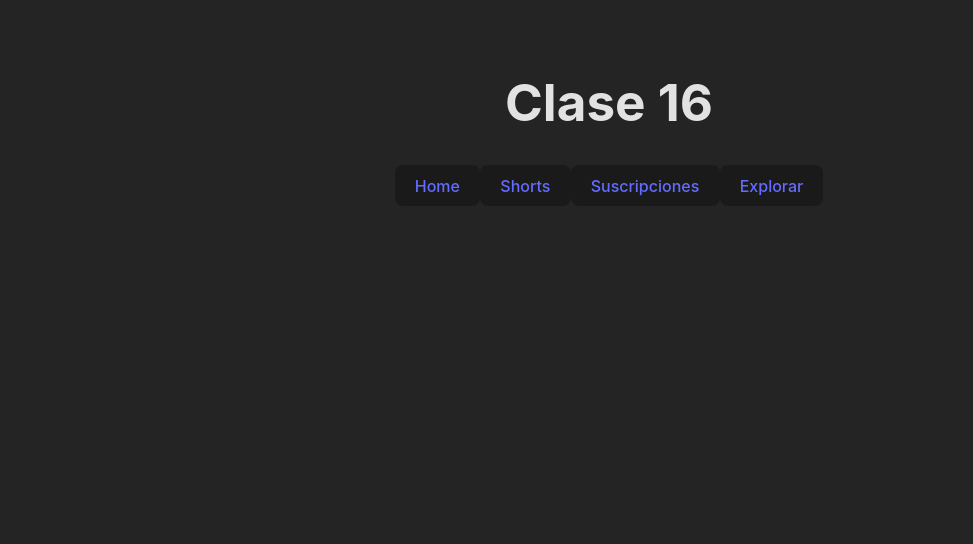
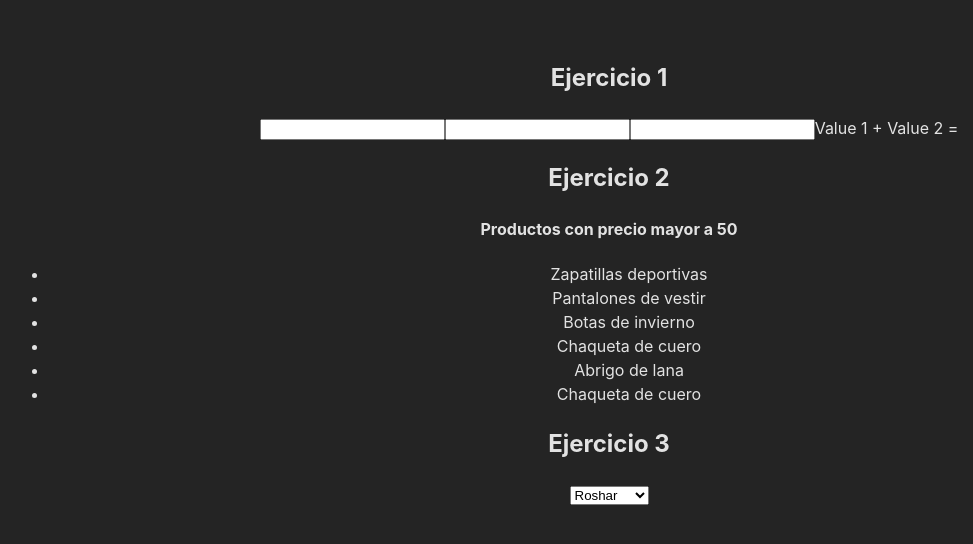
Before and after one commit to fdreer/frontend-3, a React (Vite) app: page / in a window 1280 px wide. Shown: the top 544 px of the page, without its empty margins (31-1004 px from the left). Built offline with nearby package versions, Linux system fonts and the light colour scheme.

Commit message:
Clase 15

```diff
--- a/src/App.jsx
+++ b/src/App.jsx
@@ -10,6 +10,7 @@ import Clase9 from './practicas/09-forms/Clase9'
 import Clase10 from './practicas/10-repaso/Clase10'
 import Clase13 from './practicas/13-useEffect/Clase13'
 import Clase14 from './practicas/14-fetch/Clase14'
+import Clase15 from './practicas/15-memo/Clase15'
 import Clase16 from './practicas/16-router-I/Clase16'
 
 function App() {
@@ -26,7 +27,8 @@ function App() {
       {/* <Clase10 /> */}
       {/* <Clase13 /> */}
       {/* <Clase14 /> */}
-      <Clase16 />
+      <Clase15 />
+      {/* <Clase16 /> */}
     </>
   )
 }
--- /dev/null
+++ b/src/practicas/15-memo/Clase15.jsx
@@ -0,0 +1,41 @@
+import {useMemo, useState} from 'react'
+import Products from './components/Products'
+import Books from './components/Books'
+
+const Clase15 = () => {
+  const [value1, setValue1] = useState('')
+  const [value2, setValue2] = useState('')
+  const [value3, setValue3] = useState('')
+
+  // Se recalcula cuando cambia el valor de value1 y value2
+  const sumaValue1Value2 = useMemo(() => {
+    console.log('Calculando sumaValue1Value2')
+    return value1 + value2
+  }, [value1, value2])
+
+  return (
+    <>
+      <h2>Ejercicio 1</h2>
+      <input
+        type="number"
+        value={value1}
+        onChange={e => setValue1(Number(e.target.value))}
+      />
+      <input
+        type="number"
+        value={value2}
+        onChange={e => setValue2(Number(e.target.value))}
+      />
+      <input
+        type="number"
+        value={value3}
+        onChange={e => setValue3(Number(e.target.value))}
+      />
+      <span>Value 1 + Value 2 = {sumaValue1Value2}</span>
+      <Products />
+      <Books />
+    </>
+  )
+}
+
+export default Clase15
--- /dev/null
+++ b/src/practicas/15-memo/components/Books.jsx
@@ -0,0 +1,38 @@
+import {useEffect, useMemo, useState} from 'react'
+import data from '../../../fakeApi/books.json'
+
+function Books(params) {
+  const [selectOption, setSelectOption] = useState('')
+  const [selectedBooks, setSelectedBooks] = useState([])
+
+  useEffect(() => {
+    console.log('useEffect')
+
+    setSelectedBooks(data.filter(book => book.planeta === selectOption))
+  }, [selectOption])
+
+  // No entiendo la diferencia entre aplicar el useEffect y el useMemo en este caso
+
+  //   const selectedBooks = useMemo(() => {
+  //     console.log('Ejecutando selectedBooks')
+  //     return data.filter(book => book.planeta === selectOption)
+  //   }, [selectOption])
+
+  return (
+    <>
+      <h2>Ejercicio 3</h2>
+      <select onChange={e => setSelectOption(e.target.value)}>
+        <option value="Roshar">Roshar</option>
+        <option value="Skadrial">Skadrial</option>
+        <option value="Nalthis">Nalthis</option>
+        <option value="Threnody">Threnody</option>
+      </select>
+      <ul>
+        {selectedBooks.map(book => (
+          <li key={book.id}>{book.nombre}</li>
+        ))}
+      </ul>
+    </>
+  )
+}
+export default Books
--- /dev/null
+++ b/src/practicas/15-memo/components/Products.jsx
@@ -0,0 +1,22 @@
+import {useMemo} from 'react'
+import data from '../../../fakeApi/products.json'
+
+function Products() {
+  const productsWithPriceMoreThan50 = useMemo(() => {
+    console.log('Ejecutando productsWithPriceMoreThan50')
+    return data.filter(product => product.precio > 50)
+  }, [])
+
+  return (
+    <>
+      <h2>Ejercicio 2</h2>
+      <h4>Productos con precio mayor a 50</h4>
+      <ul>
+        {productsWithPriceMoreThan50.map(product => (
+          <li key={product.id}>{product.nombre}</li>
+        ))}
+      </ul>
+    </>
+  )
+}
+export default Products
```
Also changed, not shown: src/practicas/15-memo/practica.md (added, +29 -0 lines).
